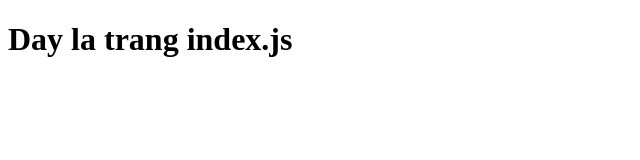
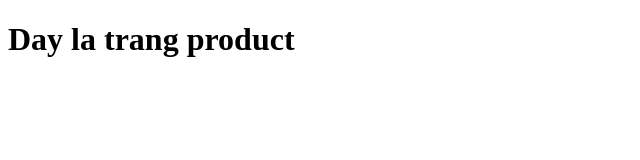
Before and after one commit to MinhWuan110/CC-KTPM, a plain HTML site: page index.html in a window 1280 px wide. Shown: the full height of the page, 0-640 px from the left. Drawn offline with Linux system fonts and the light colour scheme.

Commit message:
add file style.css

```diff
--- a/index.html
+++ b/index.html
@@ -6,6 +6,6 @@
     <title>Document</title>
 </head>
 <body>
-    <h1>Day la trang index.js</h1>
+    <h1>Day la trang product</h1>
 </body>
 </html>
```
Also changed, not shown: style.css (added).
